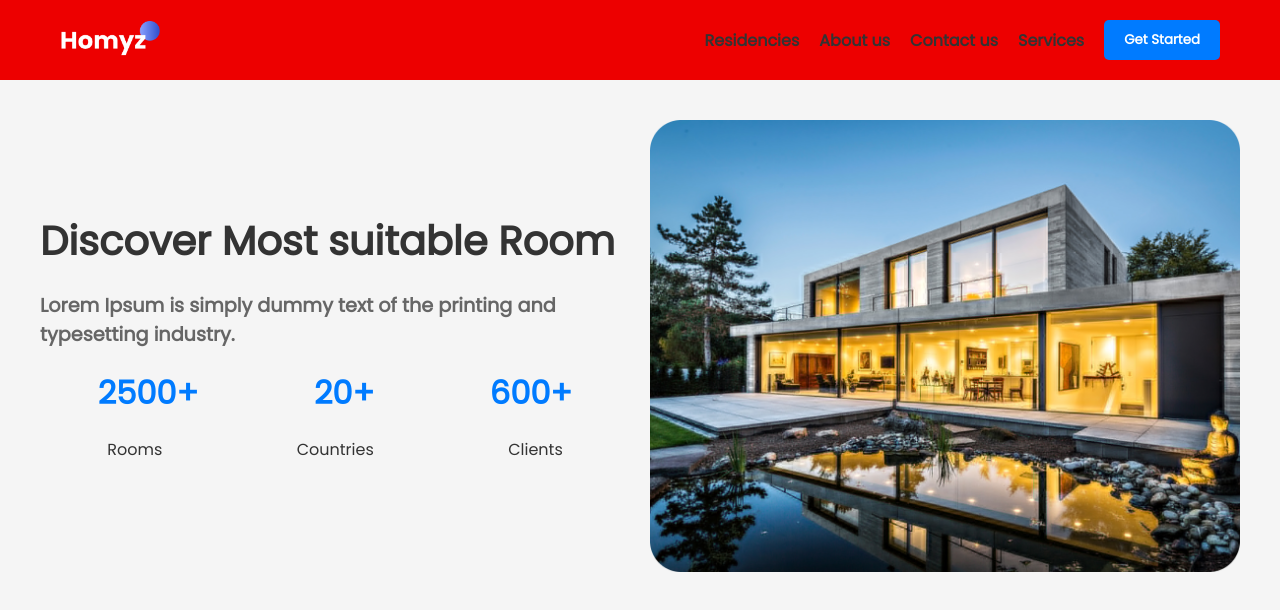
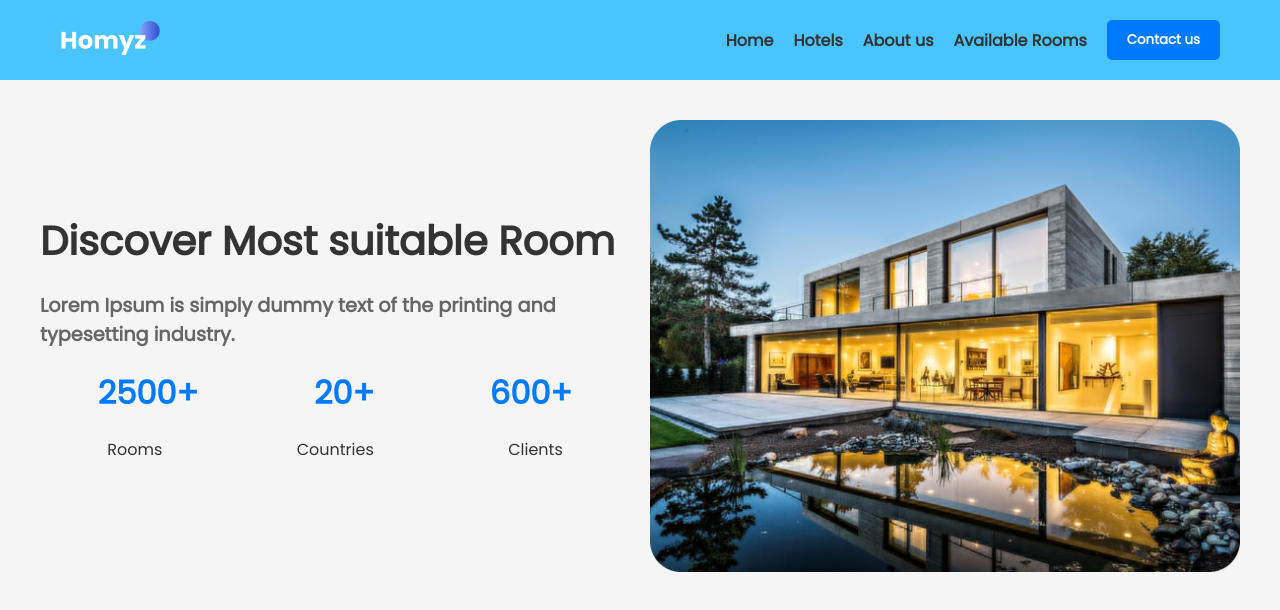
Before and after one commit to SamMathaniha/Room_Available, a React (Vite) app in the folder RoomAvailable/: page / in a window 1280 px wide. Shown: the top 610 px of the page. Built offline with nearby package versions, Linux system fonts and the light colour scheme.

Commit message:
header styling

```diff
--- a/RoomAvailable/src/componenets/Header/Header.css
+++ b/RoomAvailable/src/componenets/Header/Header.css
@@ -2,7 +2,7 @@
 .h-wrapper {
     width: 100%;
     padding: 20px 0;
-    background-color: #ed0000;
+    background-color: #49c4fd;
   }
 
   .h-container {
--- a/RoomAvailable/src/componenets/Header/Header.jsx
+++ b/RoomAvailable/src/componenets/Header/Header.jsx
@@ -14,12 +14,12 @@ const Header = () => {
         <img src="./logo.png" alt="Logo" width={100} />
 
         <div className={`h-menu ${isMenuOpen ? "open" : ""}`}>
-          <a href="#">Residencies</a>
+          <a href="#">Home</a>
+          <a href="#">Hotels</a>
           <a href="#">About us</a>
-          <a href="#">Contact us</a>
-          <a href="#">Services</a>
+          <a href="#">Available Rooms</a>
           <button className="h-btn">
-            <a href="#">Get Started</a>
+            <a href="#">Contact us</a>
           </button>
         </div>
 
```
